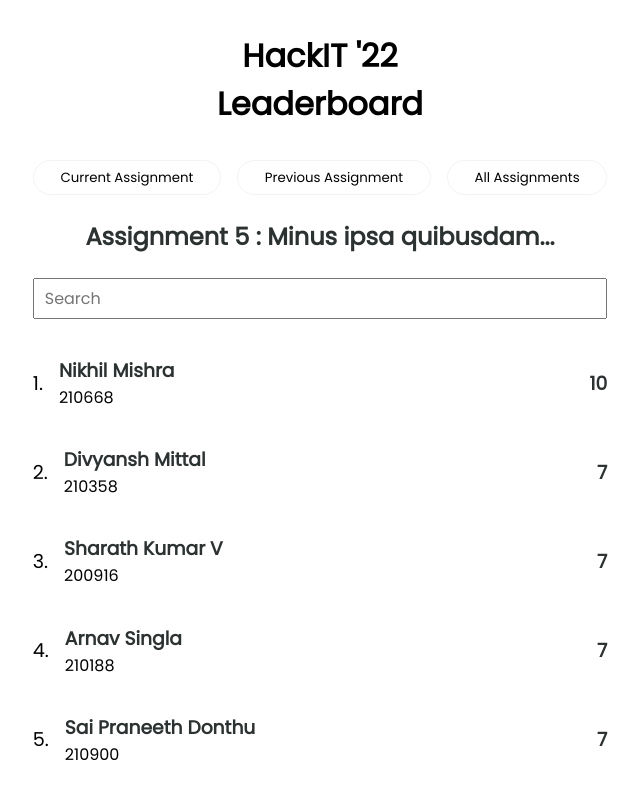
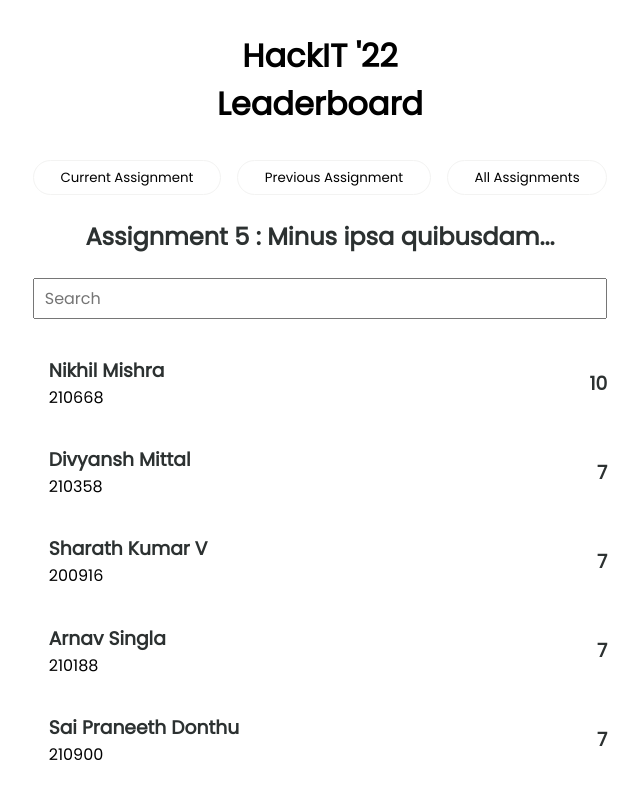
Before and after one commit to ba-13/HackIT_22, a React (Create React App) app: page / in a window 1280 px wide. Shown: the top 800 px of the page, without its empty margins (320-960 px from the left). Built offline with nearby package versions, Linux system fonts and the light colour scheme.

Commit message:
removed rankings -_-

```diff
--- a/src/components/profiles.js
+++ b/src/components/profiles.js
@@ -26,7 +26,7 @@ function Item(data, searchField) {
           <div className="flex" key={idx}>
             <div className="item">
               {/* <img src={val.img} alt="" /> */}
-              <div className="bold">{val.pos}.</div>
+              {/* <div className="bold">{val.pos}.</div> */}
               <div className="info">
                 <h3 className="name text-dark">{val.name}</h3>
                 <span>{val.roll}</span>
```
